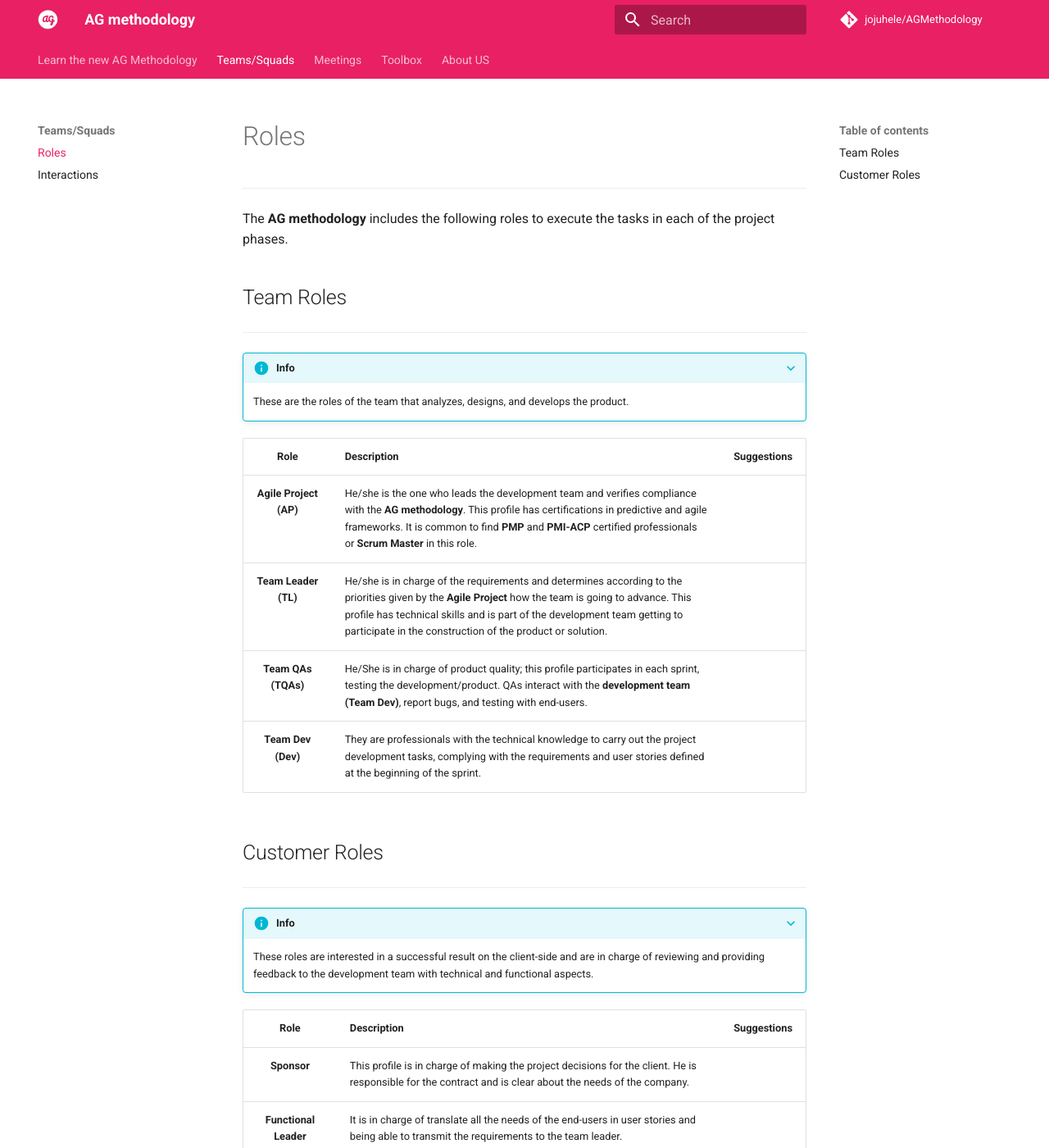
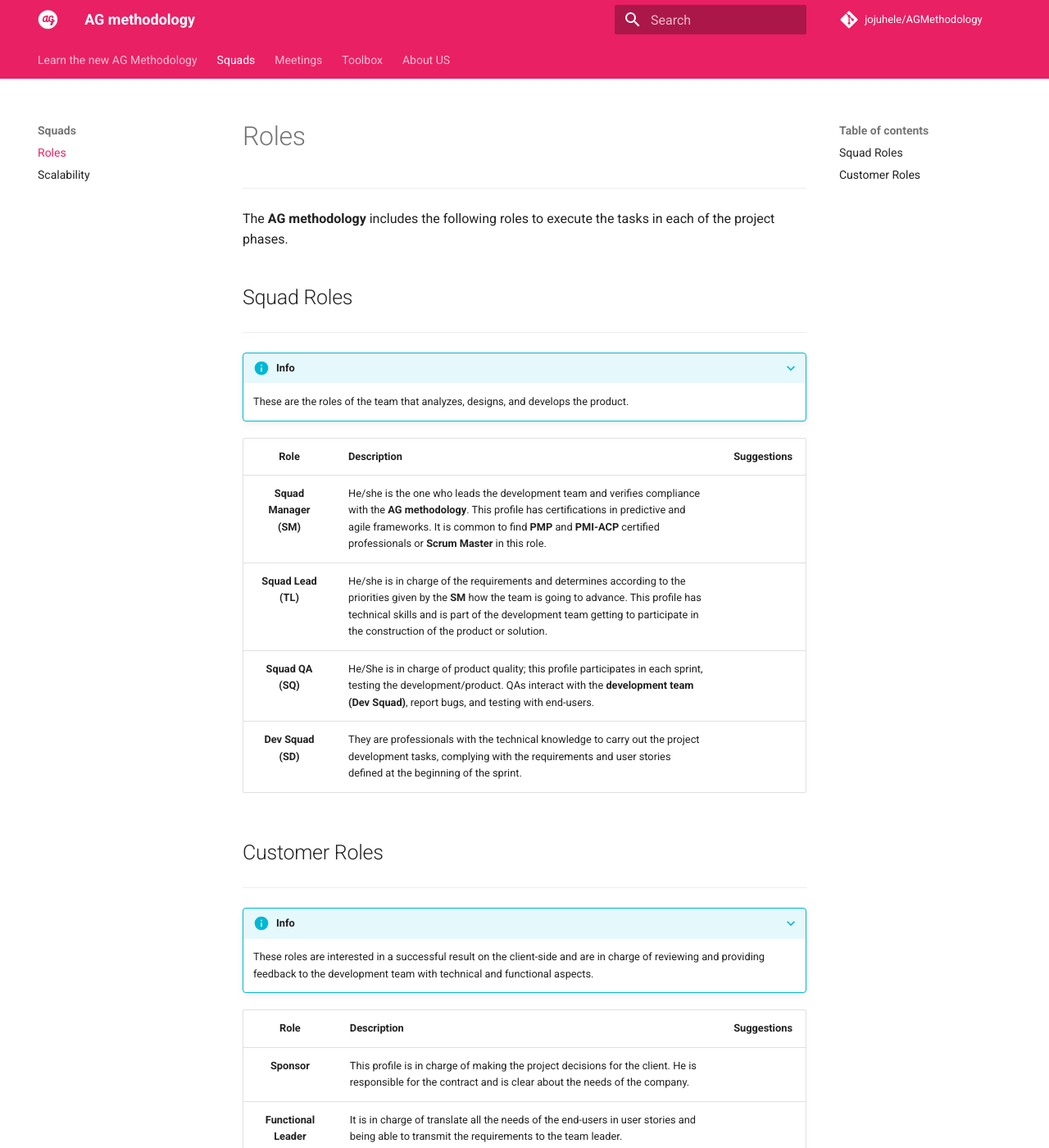
Before and after one commit to jojuhele/AGMethodology, an MkDocs documentation site: the page built from docs/roles/roles.md, in a window 1280 px wide and 1400 px high. Shown: the whole window at 82% size. Built offline with MkDocs 1.6.1 and Material for MkDocs 9.7.7, drawn with Linux system fonts in a browser that asks for light colours; comment, search, counter and statistics services are not loaded.

Commit message:
changes Carlos meeting

```diff
--- a/docs/roles/Interactions.md
+++ b/docs/roles/Interactions.md
@@ -1,4 +1,4 @@
-# Interactions
+# Scalability
 ***
 ## Small Projects
 ***
--- a/docs/roles/roles.md
+++ b/docs/roles/roles.md
@@ -2,7 +2,7 @@
 ***
 The **AG methodology** includes the following roles to execute the tasks in each of the project phases.
 
-## Team Roles
+## Squad Roles
 ***
 
 ???+ info
@@ -10,10 +10,10 @@ The **AG methodology** includes the following roles to execute the tasks in each
 
 |        **Role**        | **Description**                                                                                                                                                                                                                                                                                  | **Suggestions** |
 | :--------------------: | :----------------------------------------------------------------------------------------------------------------------------------------------------------------------------------------------------------------------------------------------------------------------------------------------- | :-------------- |
-| **Agile Project (AP)** | He/she is the one who leads the development team and verifies compliance with the **AG methodology**. This profile has certifications in predictive and agile frameworks. It is common to find **PMP** and **PMI-ACP** certified professionals or **Scrum Master** in this role.                 |                 |
-|  **Team Leader (TL)**  | He/she is in charge of the requirements and determines according to the priorities given by the **Agile Project** how the team is going to advance. This profile has technical skills and is part of the development team getting to participate in the construction of the product or solution. |                 |
-|  **Team QAs (TQAs)**   | He/She is in charge of product quality; this profile participates in each sprint, testing the development/product. QAs interact with the **development team (Team Dev)**, report bugs, and testing with end-users.                                                                               |                 |
-|   **Team Dev (Dev)**   | They are professionals with the technical knowledge to carry out the project development tasks, complying with the requirements and user stories defined at the beginning of the sprint.                                                                                                         |                 |
+| **Squad Manager (SM)** | He/she is the one who leads the development team and verifies compliance with the **AG methodology**. This profile has certifications in predictive and agile frameworks. It is common to find **PMP** and **PMI-ACP** certified professionals or **Scrum Master** in this role.                 |                 |
+|  **Squad Lead (TL)**  | He/she is in charge of the requirements and determines according to the priorities given by the **SM** how the team is going to advance. This profile has technical skills and is part of the development team getting to participate in the construction of the product or solution. |                 |
+|  **Squad QA (SQ)**   | He/She is in charge of product quality; this profile participates in each sprint, testing the development/product. QAs interact with the **development team (Dev Squad)**, report bugs, and testing with end-users.                                                                               |                 |
+|   **Dev Squad (SD)**   | They are professionals with the technical knowledge to carry out the project development tasks, complying with the requirements and user stories defined at the beginning of the sprint.                                                                                                         |                 |
 
 ## Customer Roles
 ***
```
Also changed, not shown: docs/index.md (+1 -1 lines), docs/roles/.pages.
